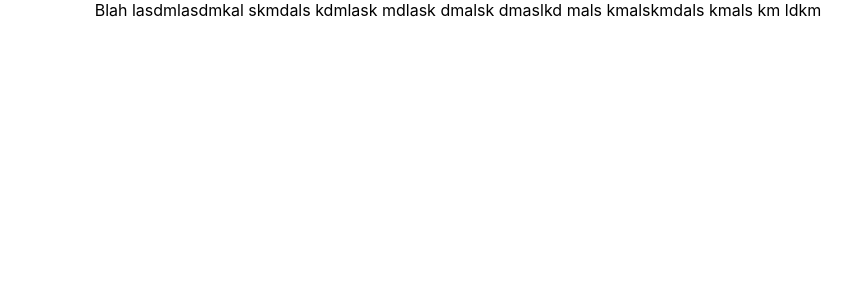
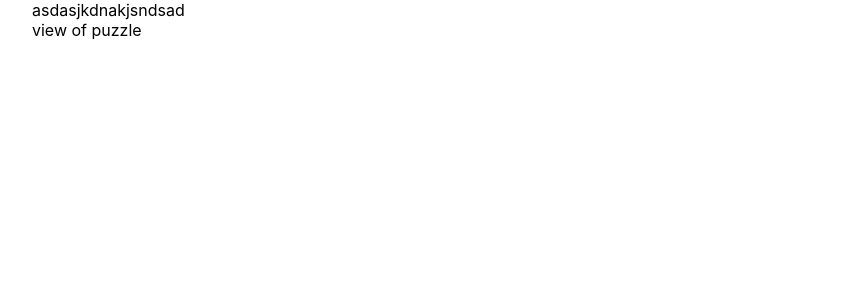
Before and after one commit to dustbringer/web--thewitness-puzzle, a React (Create React App) app: page / in a window 1280 px wide. Shown: the top 300 px of the page, without its empty margins (182-1033 px from the left). Built offline with nearby package versions, Linux system fonts and the light colour scheme.

Commit message:
Added puzzle view component

```diff
--- a/src/App.jsx
+++ b/src/App.jsx
@@ -1,6 +1,9 @@
 import "./App.css";
 
 import Container from "./components/Container";
+import PuzzleView from "./components/PuzzleView";
+
+import breakSVG from "./visuals/break.svg";
 
 import Puzzle from "./classes/Puzzle";
 import { VtxSym, SpcSym, EdgSym } from "./enums/Sym";
@@ -16,10 +19,10 @@ function App() {
   console.log(p.grid);
 
   return (
-    <div className="App">
+    <div>
       <Container maxWidth="md">
-        Blah lasdmlasdmkal skmdals kdmlask mdlask dmalsk dmaslkd mals
-        kmalskmdals kmals km ldkm
+        asdasjkdnakjsndsad
+        <PuzzleView puzzle={p} />
       </Container>
     </div>
   );
--- /dev/null
+++ b/src/components/PuzzleView.jsx
@@ -0,0 +1,23 @@
+import * as React from "react";
+import breakSVG from "../visuals/break.svg";
+
+import Puzzle from "../classes/Puzzle";
+import { VtxSym, SpcSym, EdgSym } from "../enums/Sym";
+
+function PuzzleView(props) {
+  const { puzzle } = props;
+  // const p = new Puzzle(1, 4);
+  // p.addStart(0, 0);
+  // p.addEnd(2, 8);
+  // p.addEdgSym(0, 1, EdgSym.break);
+  // p.addVtxSym(0, 2, VtxSym.dot);
+  // p.addSpcSym(1, 1, SpcSym.sun);
+
+  return (
+    <div>
+      view of puzzle
+    </div>
+  );
+}
+
+export default PuzzleView;
```
